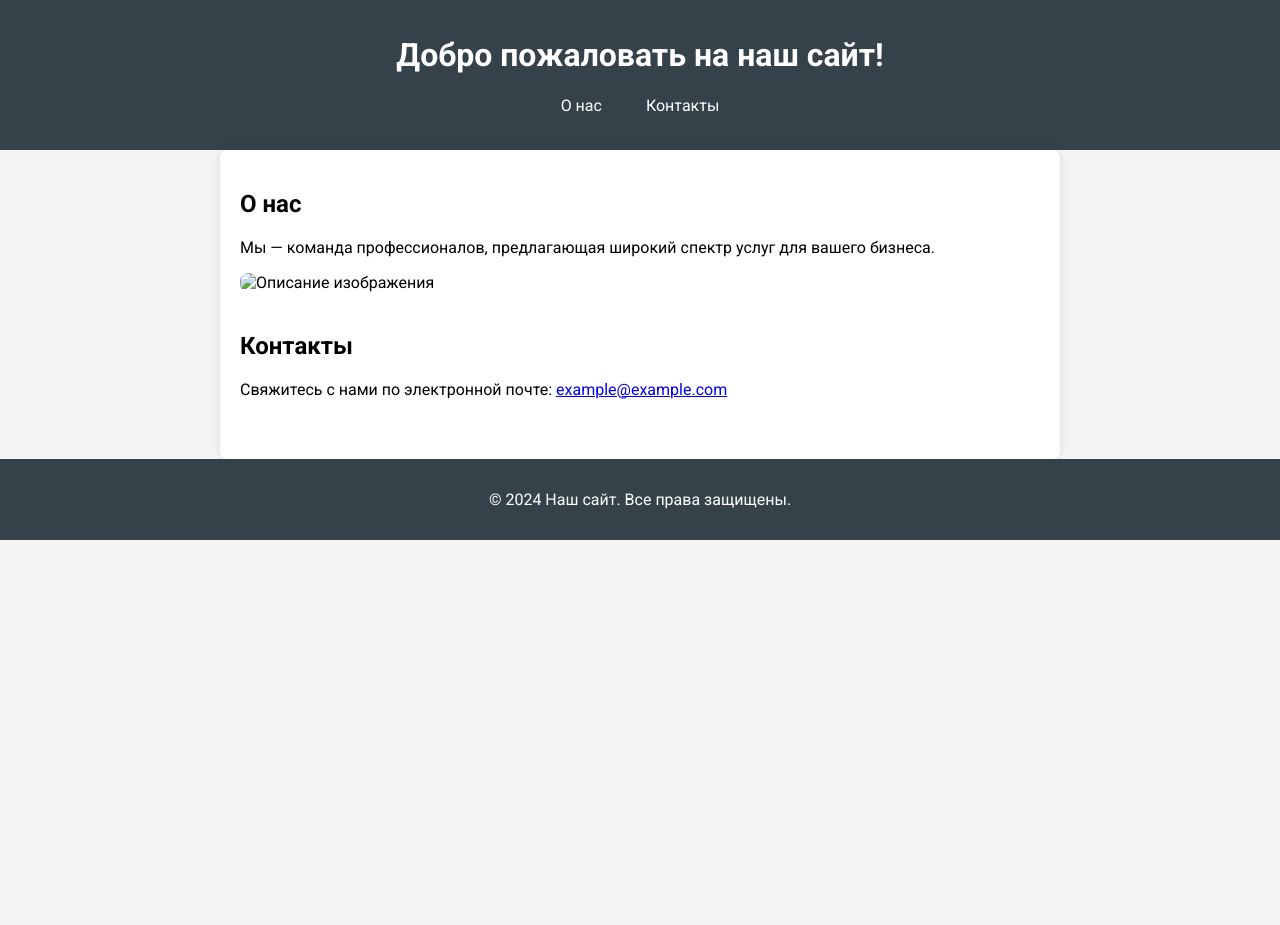
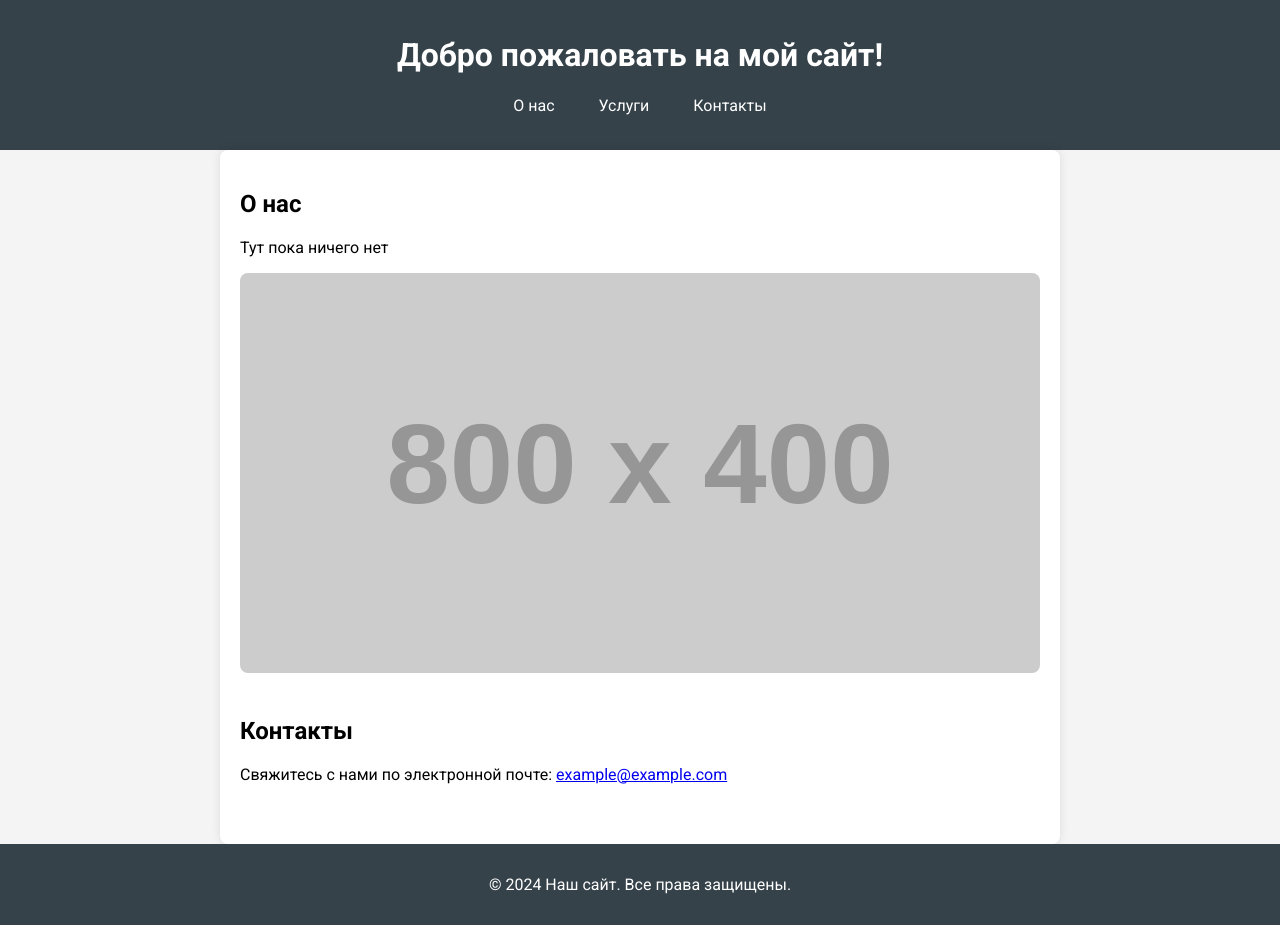
Before and after one commit to Uncle-Valik/Uncle-Valik, a plain HTML site: page index.html in a window 1280 px wide. Before the commit the page ends 800 px from the top, so only its background shows below. Drawn offline with Linux system fonts and the light colour scheme; placeholder pictures from the web are drawn by us.

Commit message:
Update index.html

```diff
--- a/index.html
+++ b/index.html
@@ -3,7 +3,7 @@
 <head>
     <meta charset="UTF-8">
     <meta name="viewport" content="width=device-width, initial-scale=1.0">
-    <title>Добро пожаловать!</title>
+    <title>ELDEF</title>
     <link href="https://fonts.googleapis.com/css2?family=Roboto:wght@400;700&display=swap" rel="stylesheet">
     <style>
         body {
@@ -44,9 +44,7 @@
             margin-bottom: 40px;
         }
         section img {
-            width: 100%; /* Обеспечивает адаптивность */
-            max-width: 1080px; /* Ограничивает максимальную ширину */
-            height: auto; /* Сохраняет пропорции */
+            width: 100%;
             border-radius: 8px;
         }
         footer {
@@ -75,17 +73,21 @@
 </head>
 <body>
     <header>
-        <h1>Добро пожаловать на наш сайт!</h1>
+        <h1>Добро пожаловать на мой сайт!</h1>
         <nav>
             <a href="#about">О нас</a>
+            <a href="#services">Услуги</a>
             <a href="#contact">Контакты</a>
         </nav>
     </header>
     <div class="content">
         <section id="about">
             <h2>О нас</h2>
-            <p>Мы — команда профессионалов, предлагающая широкий спектр услуг для вашего бизнеса.</p>
-            <img src="my-image.jpg" alt="Описание изображения"> <!-- Замените my-image.jpg на имя вашего файла -->
+            <p>Тут пока ничего нет</p>
+            <img src="https://via.placeholder.com/800x400" alt="Пример изображения">
+        </section>
+        <section id="services">
+
         </section>
         <section id="contact">
             <h2>Контакты</h2>
```
